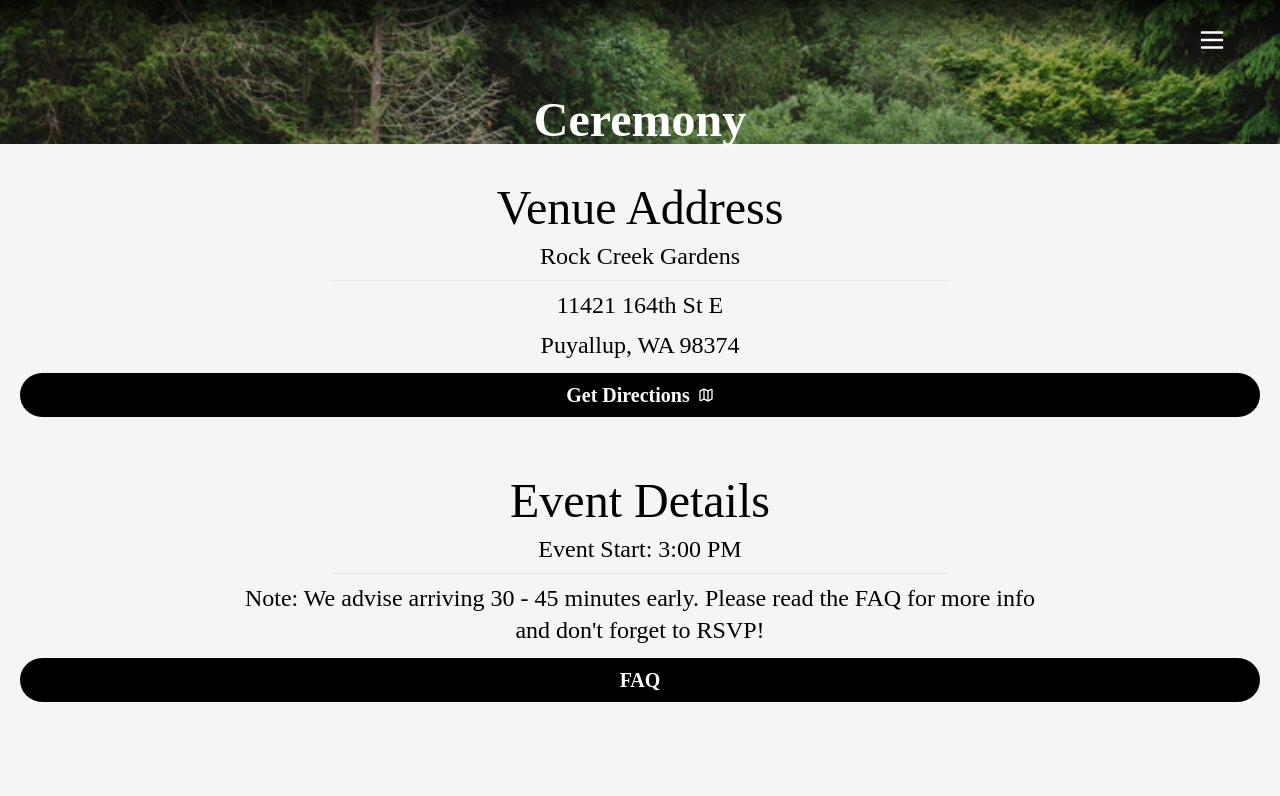
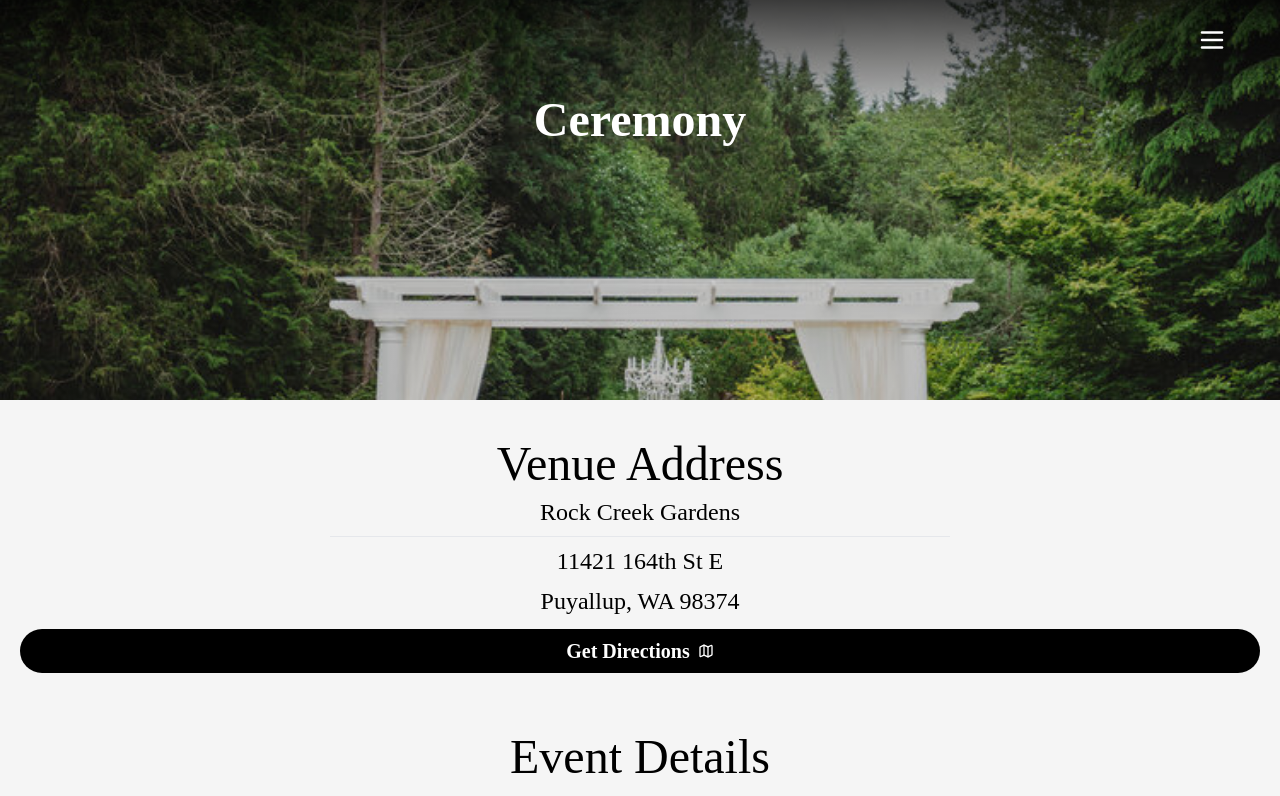
Before and after one commit to matthew-beep/wedding-v2, a Next.js app in the folder wedding-v2/: page /ceremony in a window 1280 px wide. Shown: the top 796 px of the page. Built offline with nearby package versions, Linux system fonts and the light colour scheme; a web font is replaced by a local one.

Commit message:
fixed imaging

```diff
--- a/wedding-v2/src/app/ceremony/ceremony.tsx
+++ b/wedding-v2/src/app/ceremony/ceremony.tsx
@@ -32,7 +32,7 @@ const Ceremony: React.FC<CeremonyProps> = ({ }) => {
   return (
     <div className="relative bg-[#f5f5f5]">
       <section className="min-h-svh sm:min-h-screen h-auto relative flex flex-col">
-        <div className="h-1/2">
+        <div className="h-[50svh]">
           <div
           className="h-auto w-full z-0 flex pt-24 justify-center text-white font-canto"
           style={{
@@ -53,6 +53,7 @@ const Ceremony: React.FC<CeremonyProps> = ({ }) => {
             </motion.h2>
           </div>
         </div>
+        <div className='h-auto'>
           <div className="font-canto pt-10 pb-5 px-5 text-black flex flex-col justify-start items-center gap-2">
             <h3 className="text-5xl">Venue Address</h3>
             <h4 className='text-2xl'>Rock Creek Gardens</h4>
@@ -77,6 +78,8 @@ const Ceremony: React.FC<CeremonyProps> = ({ }) => {
               </Link>
             </button>
           </div>
+        </div>
+
       </section>
     </div>
   );
```
Lines whose indentation alone changed are shown as unchanged.
